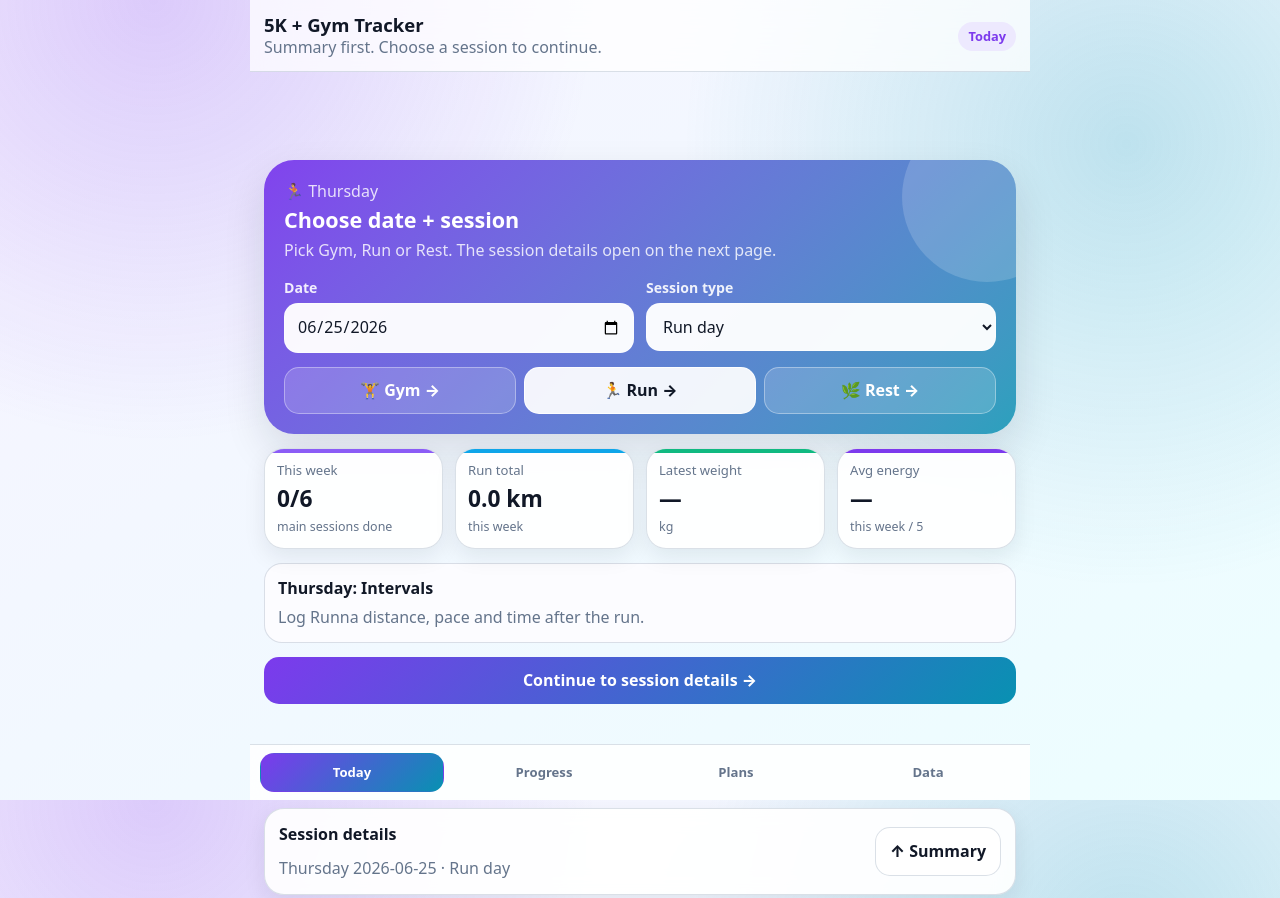
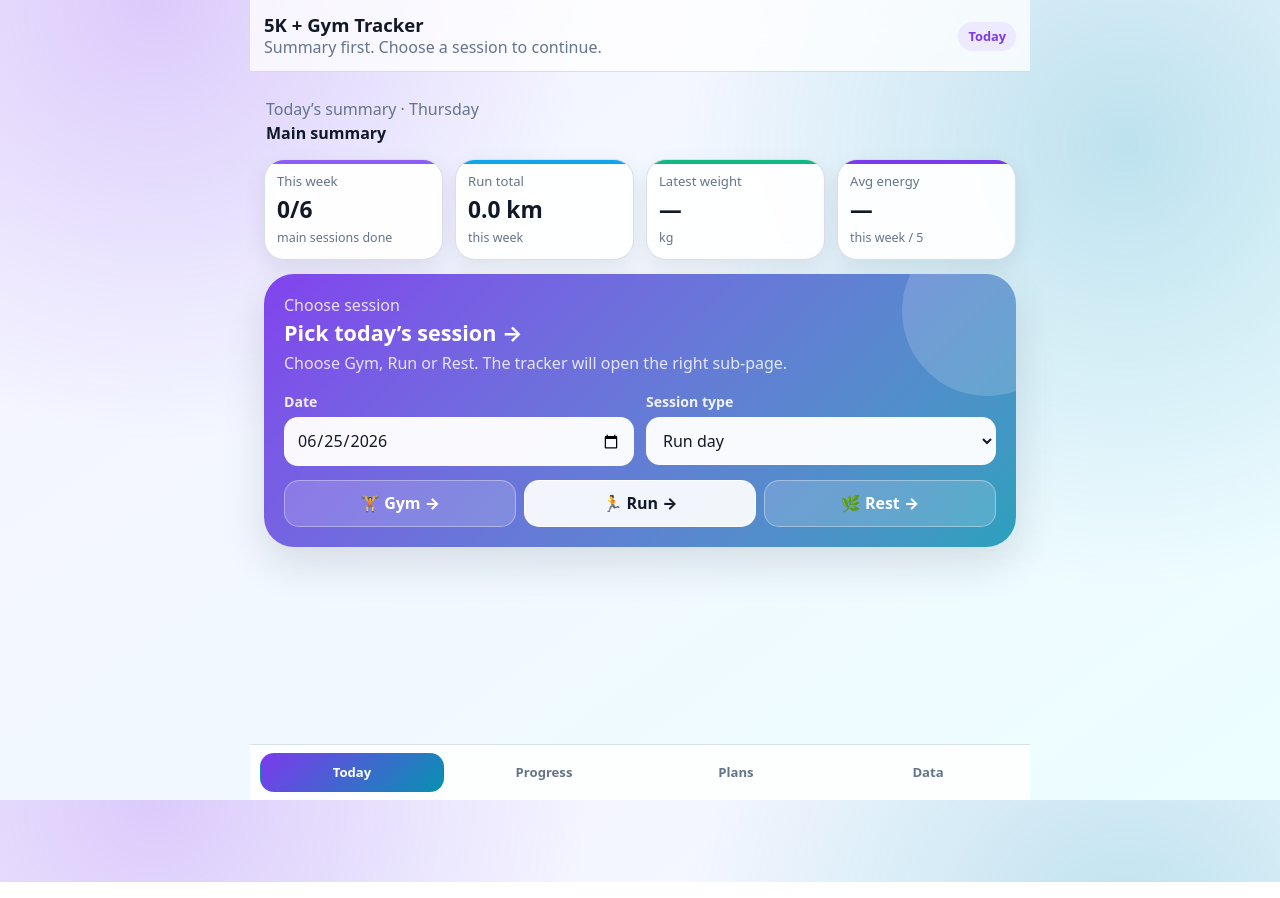
Before and after one commit to Swatibees/fitness-tracker, a plain HTML site: page index.html in a window 1280 px wide. Shown: the top 898 px of the page. Drawn offline with Linux system fonts and the light colour scheme.

Commit message:
Add files via upload

```diff
--- a/index.html
+++ b/index.html
@@ -118,22 +118,32 @@
 
     .screen { display: none; }
     .screen.active { display: block; }
+    .subpage { display: none; }
+    .subpage.active { display: block; }
 
     .page-panel {
-      min-height: calc(100svh - 96px);
+      min-height: calc(100svh - 106px);
       scroll-margin-top: 76px;
-      display: flex;
-      flex-direction: column;
-      justify-content: center;
       padding: 6px 0 22px;
     }
 
-    .page-panel.details {
-      justify-content: flex-start;
-      padding-top: 16px;
+    .summary-page {
+      display: none;
     }
 
-    .page-panel.details.reveal {
+    .summary-page.active {
+      display: block;
+    }
+
+    .summary-head {
+      padding: 4px 2px 0;
+    }
+
+    .page-panel.details {
+      padding-top: 8px;
+    }
+
+    .page-panel.details.active {
       animation: pageReveal .34s ease both;
     }
 
@@ -401,36 +411,10 @@
       <section id="todayScreen" class="screen active" aria-labelledby="todayTitle">
         <h2 id="todayTitle" class="sr-only">Today</h2>
 
-        <section id="todayOverview" class="page-panel" aria-labelledby="overviewTitle">
-          <div class="hero">
-            <div class="hero-content">
-              <p class="muted" id="overviewKicker">Today’s plan</p>
-              <h2 id="overviewTitle">Choose date + session</h2>
-              <p class="muted">Pick Gym, Run or Rest. The session details open on the next page.</p>
-
-              <div class="hero-grid">
-                <div>
-                  <label for="dateInput">Date</label>
-                  <input id="dateInput" type="date">
-                </div>
-                <div>
-                  <label for="sessionType">Session type</label>
-                  <select id="sessionType">
-                    <option value="gym">Gym day</option>
-                    <option value="run">Run day</option>
-                    <option value="recovery">Recovery/rest day</option>
-                  </select>
-                </div>
-              </div>
-
-              <div class="section">
-                <div class="session-pill-row" aria-label="Quick session type">
-                  <button type="button" class="session-pill" data-session="gym">🏋️ Gym →</button>
-                  <button type="button" class="session-pill" data-session="run">🏃 Run →</button>
-                  <button type="button" class="session-pill" data-session="recovery">🌿 Rest →</button>
-                </div>
-              </div>
-            </div>
+        <section id="todayOverview" class="subpage active page-panel summary-page" aria-labelledby="overviewTitle">
+          <div class="summary-head">
+            <p class="muted" id="overviewKicker">Today’s summary</p>
+            <h2 id="overviewTitle">Main summary</h2>
           </div>
 
           <div class="grid metrics section" aria-live="polite">
@@ -456,17 +440,39 @@
             </div>
           </div>
 
-          <div class="plan-summary section" id="autoPlanBox">
-            <strong id="autoPlanTitle">—</strong>
-            <span class="muted" id="autoPlanDetail">—</span>
-          </div>
+          <div class="hero section">
+            <div class="hero-content">
+              <p class="muted">Choose session</p>
+              <h2>Pick today’s session →</h2>
+              <p class="muted">Choose Gym, Run or Rest. The tracker will open the right sub-page.</p>
 
-          <div class="section">
-            <button type="button" class="primary" id="goToLogBtn">Continue to session details →</button>
+              <div class="hero-grid">
+                <div>
+                  <label for="dateInput">Date</label>
+                  <input id="dateInput" type="date">
+                </div>
+                <div>
+                  <label for="sessionType">Session type</label>
+                  <select id="sessionType">
+                    <option value="gym">Gym day</option>
+                    <option value="run">Run day</option>
+                    <option value="recovery">Recovery/rest day</option>
+                  </select>
+                </div>
+              </div>
+
+              <div class="section">
+                <div class="session-pill-row" aria-label="Open session sub-page">
+                  <button type="button" class="session-pill" data-session="gym">🏋️ Gym →</button>
+                  <button type="button" class="session-pill" data-session="run">🏃 Run →</button>
+                  <button type="button" class="session-pill" data-session="recovery">🌿 Rest →</button>
+                </div>
+              </div>
+            </div>
           </div>
         </section>
 
-        <section id="todayLogPanel" class="page-panel details" aria-labelledby="logDetailsTitle">
+        <section id="todayLogPanel" class="subpage page-panel details" aria-labelledby="logDetailsTitle">
           <div class="card">
             <div class="top-row">
               <div>
@@ -633,7 +639,7 @@
         <h2 id="dataTitle">Data</h2>
         <div class="card">
           <h2>Backup</h2>
-          <p class="muted">Your tracker saves data on this phone/browser. Export a backup regularly. App version: v4-session-flow.</p>
+          <p class="muted">Your tracker saves data on this phone/browser. Export a backup regularly. App version: v5-clean-subpages.</p>
           <div class="inline-actions section">
             <button type="button" class="secondary" id="exportBtn">Export backup</button>
             <button type="button" class="ghost" id="importBtn">Import backup</button>
@@ -691,7 +697,7 @@
     };
 
     const STORAGE_KEY = 'fitness5kTrackerV2';
-    const APP_VERSION = 'v4-session-flow';
+    const APP_VERSION = 'v5-clean-subpages';
     let state = loadState();
 
     const els = {
@@ -700,8 +706,7 @@
       overviewKicker: document.getElementById('overviewKicker'),
       dateInput: document.getElementById('dateInput'),
       sessionType: document.getElementById('sessionType'),
-      autoPlanTitle: document.getElementById('autoPlanTitle'),
-      autoPlanDetail: document.getElementById('autoPlanDetail'),
+      logDetailsTitle: document.getElementById('logDetailsTitle'),
       logContext: document.getElementById('logContext'),
       gymSection: document.getElementById('gymSection'),
       runSection: document.getElementById('runSection'),
@@ -744,7 +749,6 @@
       backupText: document.getElementById('backupText'),
       dataStatus: document.getElementById('dataStatus'),
       clearBtn: document.getElementById('clearBtn'),
-      goToLogBtn: document.getElementById('goToLogBtn'),
       backToSummaryBtn: document.getElementById('backToSummaryBtn')
     };
 
@@ -838,13 +842,22 @@
       element.scrollIntoView({ behavior: 'smooth', block: 'start' });
     }
 
+    function showTodaySummary() {
+      document.getElementById('todayOverview').classList.add('active');
+      document.getElementById('todayLogPanel').classList.remove('active');
+      els.subtitle.textContent = 'Summary first. Choose a session to continue.';
+      window.scrollTo({ top: 0, behavior: 'smooth' });
+    }
+
     function openSessionDetails() {
       updateSessionUi();
+      document.getElementById('todayOverview').classList.remove('active');
       const panel = document.getElementById('todayLogPanel');
-      panel.classList.remove('reveal');
+      panel.classList.remove('active');
       void panel.offsetWidth;
-      panel.classList.add('reveal');
-      scrollToElement(panel);
+      panel.classList.add('active');
+      els.subtitle.textContent = 'Session sub-page. Use the arrow to go back.';
+      window.scrollTo({ top: 0, behavior: 'smooth' });
     }
 
     function setActiveTab(screenId) {
@@ -853,7 +866,10 @@
       window.scrollTo({ top: 0, behavior: 'smooth' });
       if (screenId === 'progressScreen') renderProgress();
       if (screenId === 'plansScreen') renderPlans();
-      if (screenId === 'todayScreen') renderMetrics();
+      if (screenId === 'todayScreen') {
+        renderMetrics();
+        showTodaySummary();
+      }
     }
 
     function initPlanSelect() {
@@ -935,20 +951,22 @@
       const day = dayName(iso);
       const label = sessionLabel(type);
       els.todayBadge.textContent = iso === todayIso() ? 'Today' : day.slice(0, 3);
-      els.overviewKicker.textContent = `${sessionEmoji(type)} ${day}`;
-      els.logContext.textContent = `${day} ${iso} · ${label}`;
+      els.overviewKicker.textContent = `Today’s summary · ${day}`;
+      els.logDetailsTitle.textContent = `${sessionEmoji(type)} ${label}`;
+      els.logContext.textContent = `${day} ${iso} · ${detailLineForSession(type)}`;
+    }
 
+    function detailLineForSession(type) {
+      const iso = els.dateInput.value;
+      const day = dayName(iso);
       if (type === 'gym') {
         const plan = allPlans()[els.gymPlanSelect.value];
-        els.autoPlanTitle.textContent = `${day}: ${plan?.name || 'Gym plan'}`;
-        els.autoPlanDetail.textContent = plan?.description || 'Choose a gym plan and log each exercise.';
-      } else if (type === 'run') {
-        els.autoPlanTitle.textContent = `${day}: ${els.runType.value}`;
-        els.autoPlanDetail.textContent = 'Log Runna distance, pace and time after the run.';
-      } else {
-        els.autoPlanTitle.textContent = `${day}: Recovery/rest day`;
-        els.autoPlanDetail.textContent = 'Light walk, stretching, hydration and sleep. Still log weight, mood and energy.';
+        return `${plan?.name || 'Gym plan'} · add weight, reps and sets`;
       }
+      if (type === 'run') {
+        return `${els.runType.value || recommendedRunType(iso)} · add distance and pace`;
+      }
+      return 'Recovery check-in · log weight, mood and energy';
     }
 
     function loadDate(iso) {
@@ -1046,7 +1064,7 @@
       els.saveStatus.textContent = `Saved ${dayName(iso)} ${iso}.`;
       renderMetrics();
       renderProgress();
-      scrollToElement(document.getElementById('todayOverview'));
+      showTodaySummary();
     }
 
     function logsArray() {
@@ -1255,8 +1273,7 @@
         });
       });
 
-      els.goToLogBtn.addEventListener('click', openSessionDetails);
-      els.backToSummaryBtn.addEventListener('click', () => scrollToElement(document.getElementById('todayOverview')));
+      els.backToSummaryBtn.addEventListener('click', showTodaySummary);
       els.dateInput.addEventListener('change', () => loadDate(els.dateInput.value));
       els.sessionType.addEventListener('change', openSessionDetails);
       els.gymPlanSelect.addEventListener('change', () => { renderExerciseRows(); updateSessionUi(); });
--- a/service-worker.js
+++ b/service-worker.js
@@ -1,4 +1,4 @@
-const CACHE_NAME = '5k-fitness-tracker-v4-session-flow';
+const CACHE_NAME = '5k-fitness-tracker-v5-clean-subpages';
 const ASSETS = [
   './',
   './index.html',
```
Also changed, not shown: manifest.json, 1 other file.
